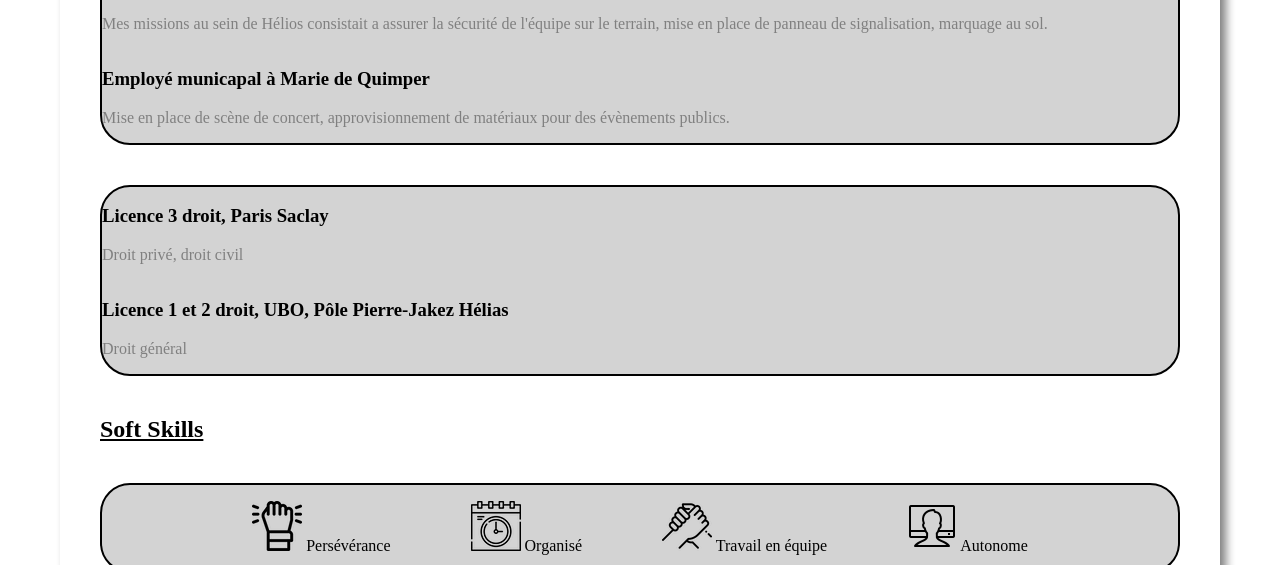
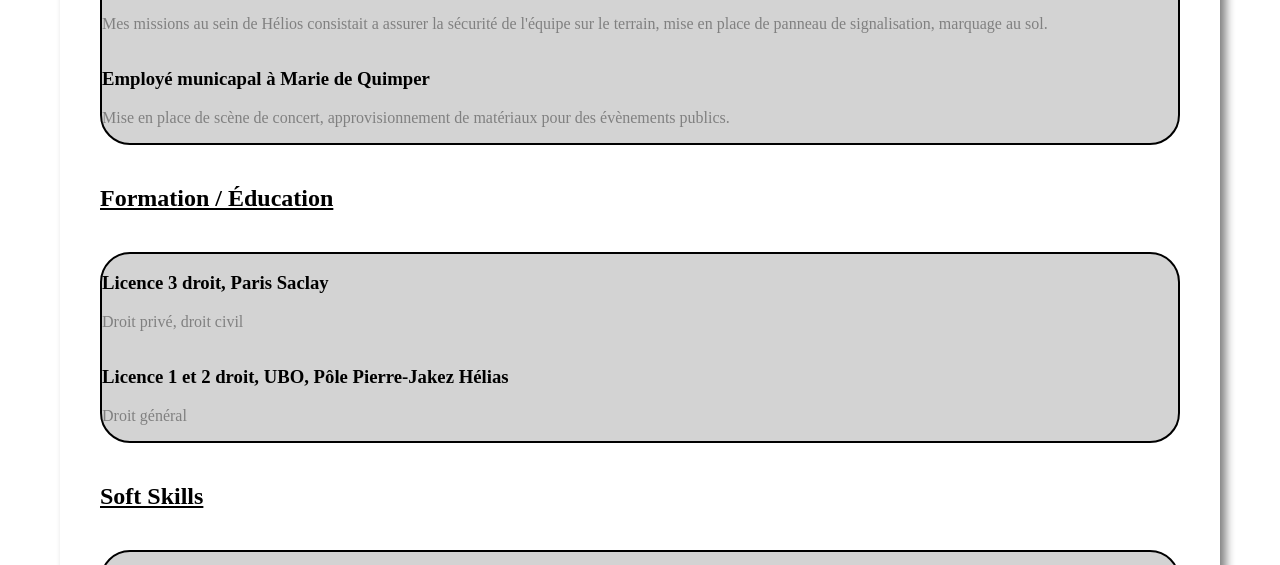
Before and after one commit to GauthierCornec/CV_Gauthier, a plain HTML site: page index.html in a window 1280 px wide. Shown: the part 1741-2306 px from the top of the page. Drawn offline with Linux system fonts and the light colour scheme.

Commit message:
Update index.html

```diff
--- a/index.html
+++ b/index.html
@@ -98,6 +98,7 @@
             </div>
     </section>
 
+     <h2 id="Fomation" class="title">Formation / Éducation</h2>
     <section id="formation">
 
             <div class="formation">
```
